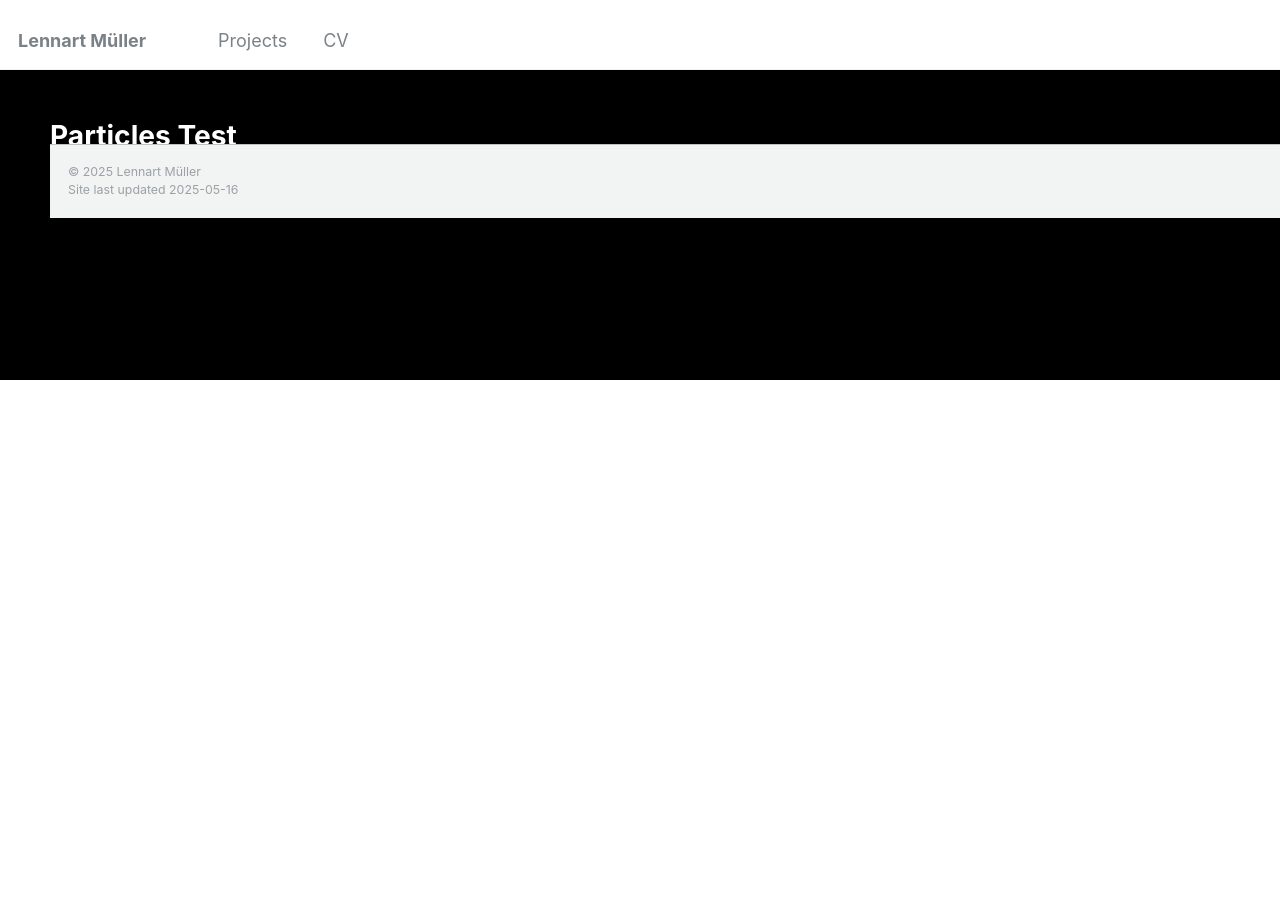
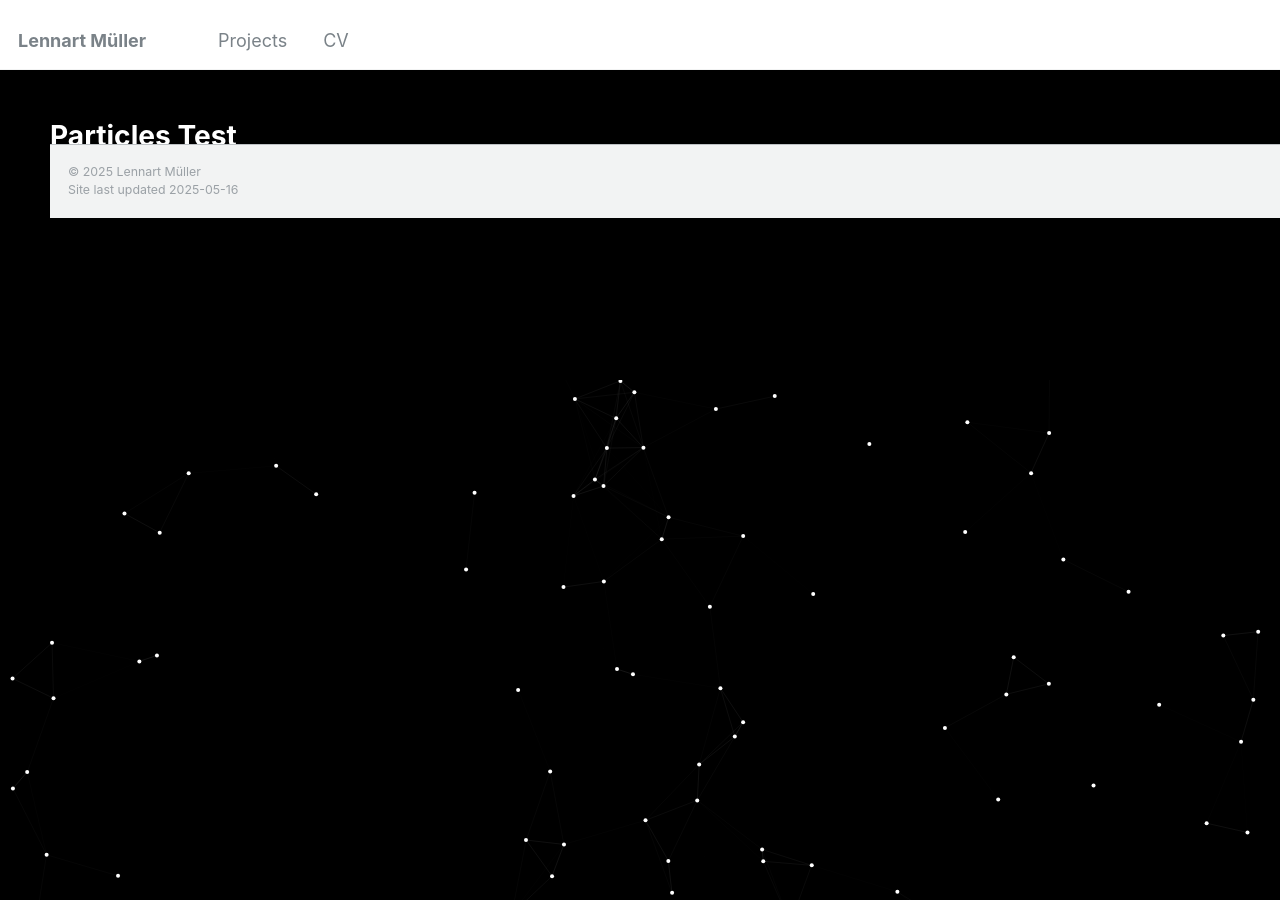
Before and after one commit to lennartmueller123/lennartmueller123.github.io, a Jekyll site: the page built from _projects/project-4.html, in a window 1280 px wide. Built offline with Jekyll 4.4.1, drawn with Linux system fonts in a browser that asks for light colours.

Commit message:
Update project-4.html

```diff
--- a/_projects/project-4.html
+++ b/_projects/project-4.html
@@ -12,18 +12,12 @@ permalink: /markowitz/
   }
 
   #particles-js {
-    position: fixed;
-    top: 0;
-    left: 0;
-    width: 100%;
-    height: 100vh;
-    z-index: -1;
-    pointer-events: none; /* verhindert Mausblockierung */
+    background-color: #000;
   }
 </style>
 
 <!-- Particles Container -->
-<div id="particles-js"></div>
+<div id="particles-js" style="position: fixed; width: 100%; height: 100%; z-index: -1;"></div>
 
 <!-- Hauptinhalt -->
 <div style="position: relative; z-index: 1; padding: 50px; color: white;">
```
